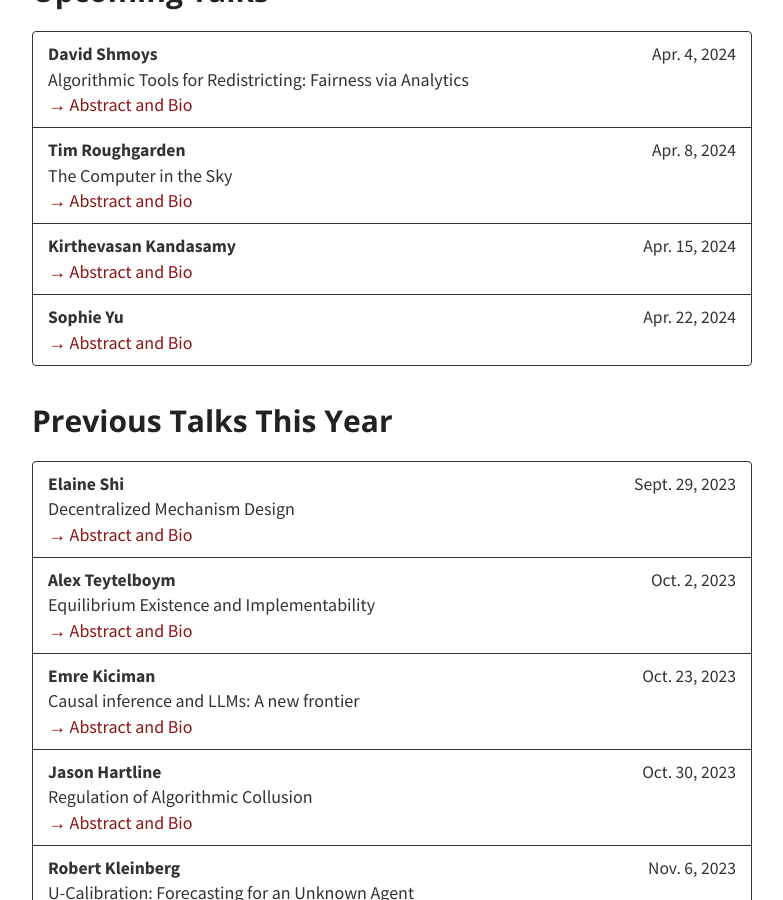
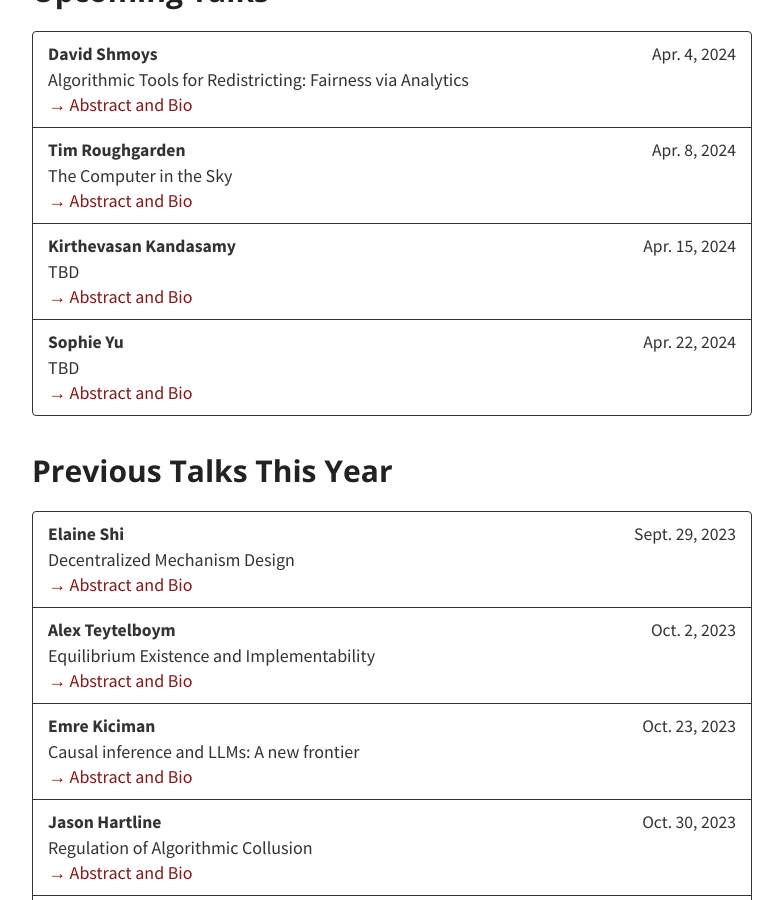
Before and after one commit to stanford-rain-seminar/stanford-rain-seminar.github.io, a Jekyll site: the page built from index.md, in a window 1280 px wide and 900 px high, scrolled down 489 px. Shown: the whole window, without its empty margins (248-1031 px from the left). Built offline with Jekyll 4.4.1, drawn with Linux system fonts in a browser that asks for light colours; nearby versions of some CDN libraries; our own code applies the rules of GitHub Pages for plain Markdown files.

Commit message:
Update talks.yml

```diff
--- a/_data/talks.yml
+++ b/_data/talks.yml
@@ -12,14 +12,14 @@
       bio: "Tim Roughgarden is a Professor in the Computer Science Department at Columbia University and the Founding Head of Research at a16z crypto. Prior to joining Columbia, he spent 15 years on the computer science faculty at Stanford, following a PhD at Cornell and a postdoc at UC Berkeley. His research interests include the many connections between computer science and economics, as well as the design, analysis, applications, and limitations of algorithms. For his research, he has been awarded the ACM Grace Murray Hopper Award, the Presidential Early Career Award for Scientists and Engineers (PECASE), the Kalai Prize in Computer Science and Game Theory, the Social Choice and Welfare Prize, the Mathematical Programming Society's Tucker Prize, the INFORMS Lanchester Prize, and the EATCS-SIGACT Gödel Prize. He was an invited speaker at the 2006 International Congress of Mathematicians and the Shapley Lecturer at the 2008 World Congress of the Game Theory Society. He is a Fellow of the Guggenheim Foundation, the ACM, the Game Theory Society, and the Society for the Advancement of Economic Theory. He has written or edited ten books and monographs, including Twenty Lectures on Algorithmic Game Theory (2016), Beyond the Worst-Case Analysis of Algorithms (2020), and the Algorithms Illuminated book series (2017-2020)."
     - speaker: Kirthevasan Kandasamy
       date: Apr. 15, 2024
-      title: ""
-      abstract: ""
-      bio: ""
+      title: "TBD"
+      abstract: "TBD"
+      bio: "TBD"
     - speaker: Sophie Yu
       date: Apr. 22, 2024
-      title: ""
-      abstract: ""
-      bio: ""
+      title: "TBD"
+      abstract: "TBD"
+      bio: "TBD"
 
 - type: Previous Talks This Year
   members:
```
